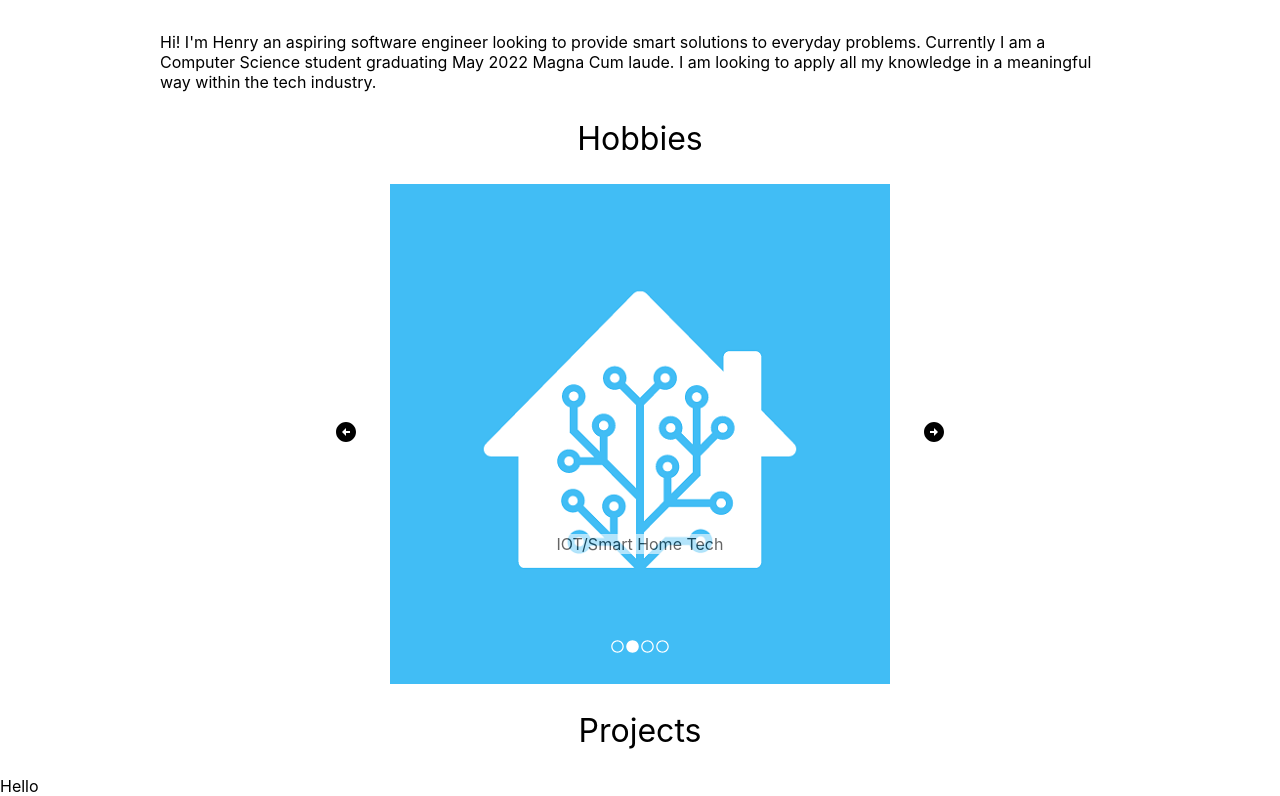
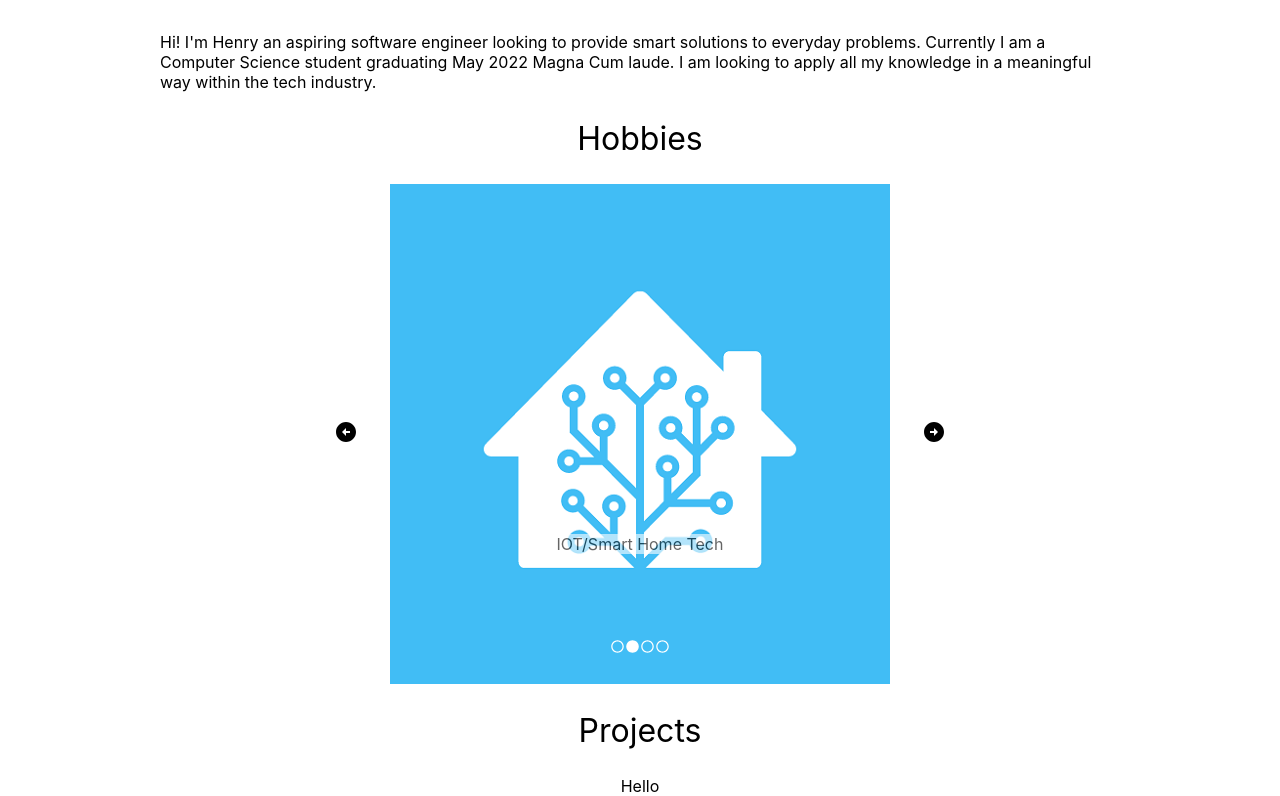
Before and after one commit to Henry-Cevallos/Henry-Cevallos.github.io, a React (Create React App) app: page / in a window 1280 px wide. Shown: the part 282-1078 px from the top of the page. Built offline with nearby package versions, Linux system fonts and the light colour scheme.

Commit message:
added css file

```diff
--- a/src/components/Projects.js
+++ b/src/components/Projects.js
@@ -1,5 +1,5 @@
 import React from "react";
-
+import '../styles/Projects.css';
 const Projects = () => {
 
     return (
--- /dev/null
+++ b/src/styles/Projects.css
@@ -0,0 +1,4 @@
+.Projects-start {
+    display: flex;
+    justify-content: center;
+}
```
